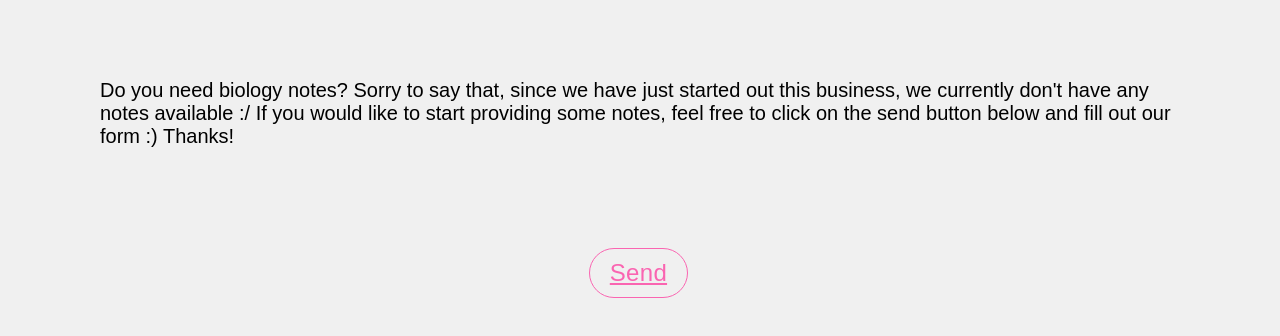
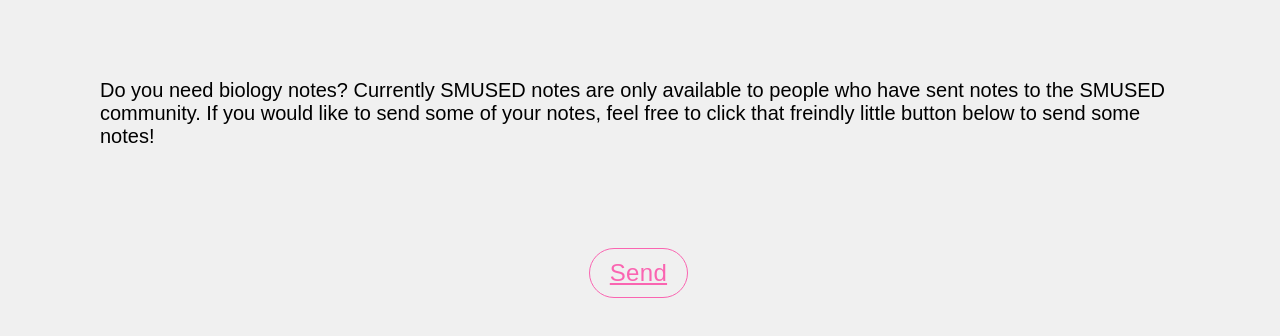
Before and after one commit to finlayhlannon/SMUSED, a plain HTML site: page biology.html in a window 1280 px wide. Shown: the part 126-462 px from the top of the page. Drawn offline with Linux system fonts and the light colour scheme.

Commit message:
Update biology.html

```diff
--- a/biology.html
+++ b/biology.html
@@ -75,7 +75,7 @@
   <body>
     <h1>Looking for notes!</h1>
     <div class="sorry">
-        <p>Do you need biology notes? Sorry to say that, since we have just started out this business, we currently don't have any notes available :/  If you would like to start providing some notes, feel free to click on the send button below and fill out our form :) Thanks!</p>
+        <p>Do you need biology notes? Currently SMUSED notes are only available to people who have sent notes to the SMUSED community. If you would like to send some of your notes, feel free to click that freindly little button below to send some notes!</p>
     </div>
     <div class="middle">
         <div class="border-first-button"><a href="send.html">Send</a></div>
```
